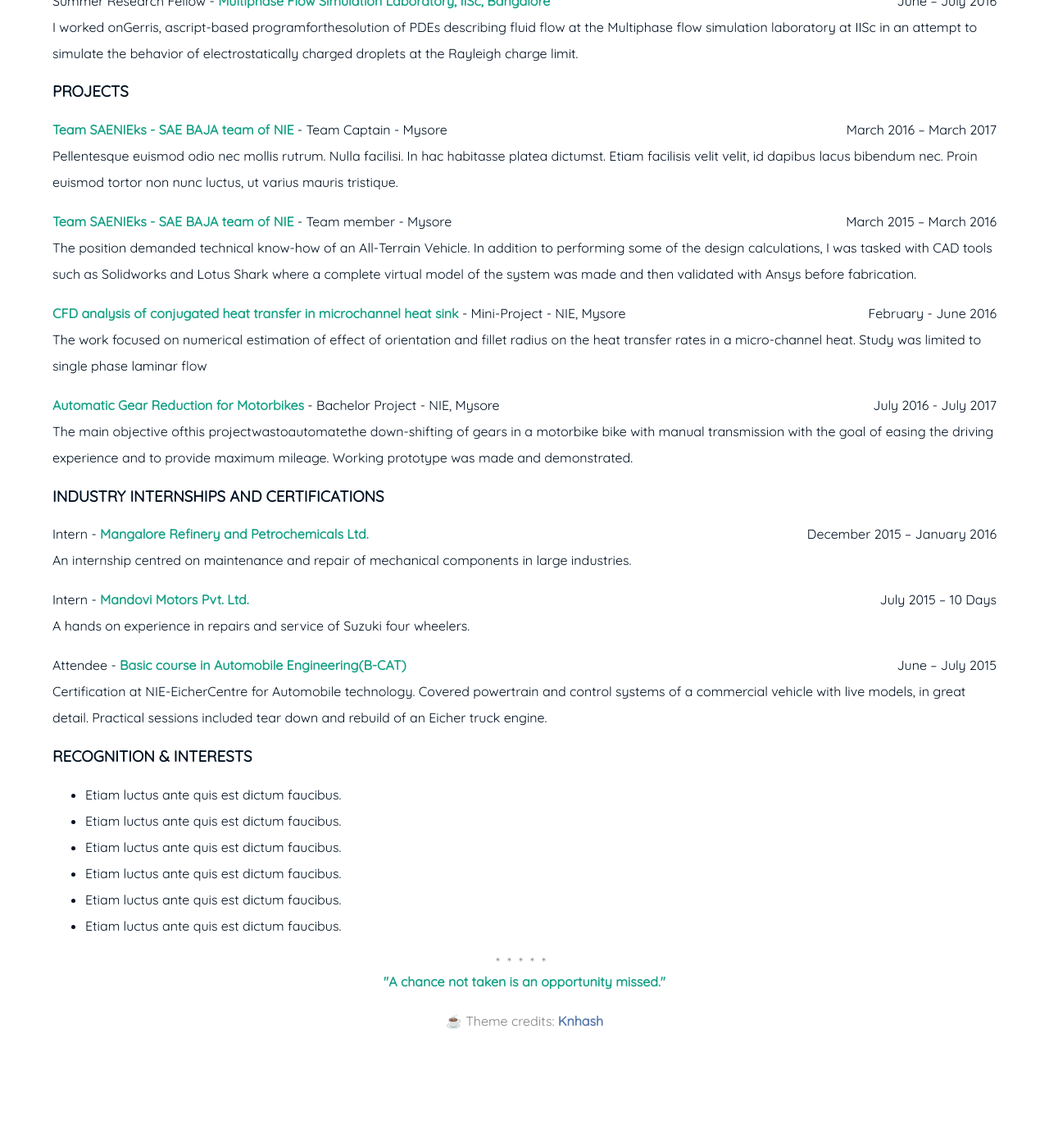
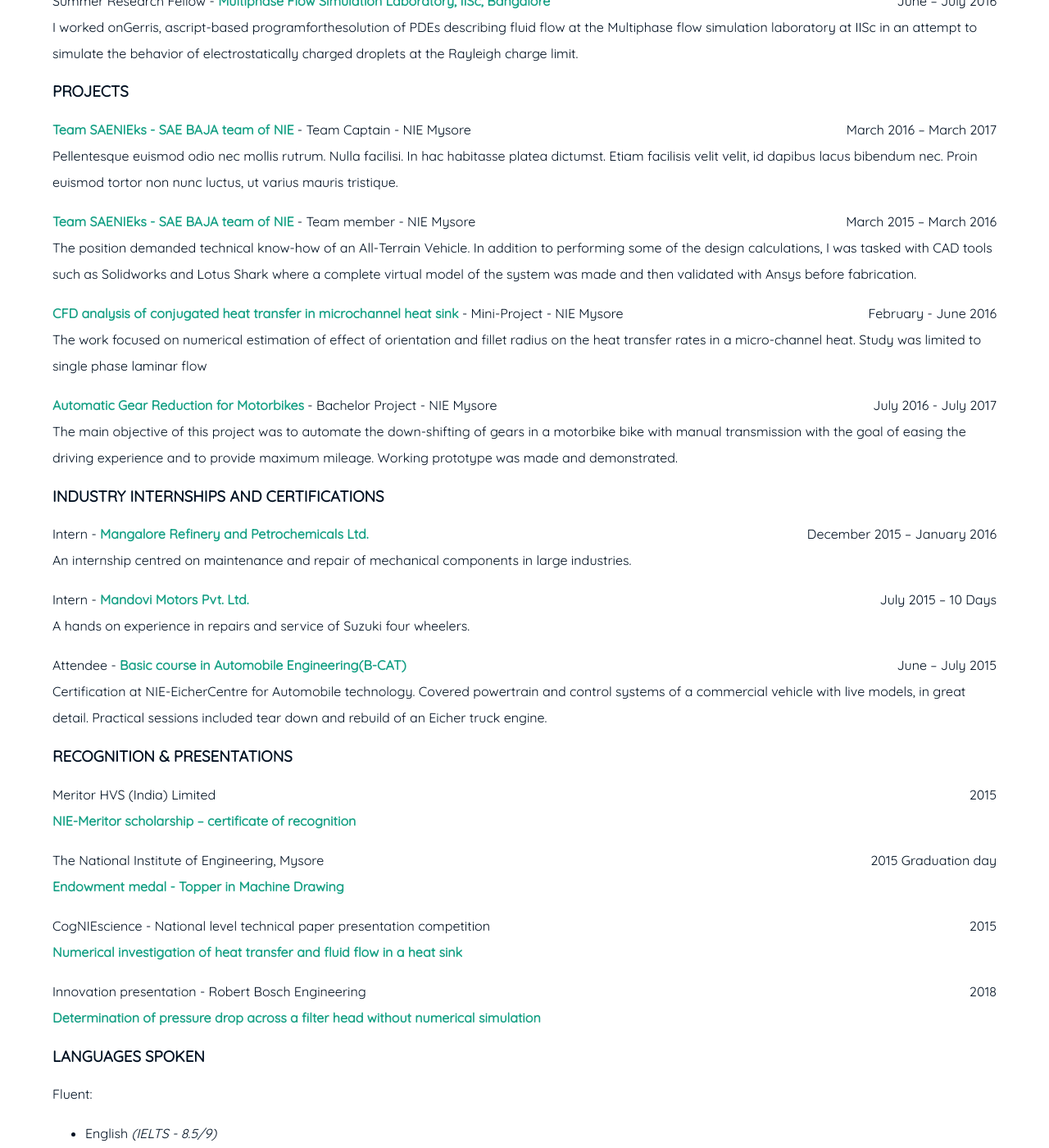
Before and after one commit to Stephen-Tellis/home, a Jekyll site: the page built from resume.md, in a window 1280 px wide and 1400 px high, scrolled down 1121 px. Shown: the whole window at 82% size. Built offline with Jekyll 4.4.1, drawn with Linux system fonts in a browser that asks for light colours; before the commit the page ends 2438 px from its top, so only the background shows below that; some of the changed text lies outside the part shown.

Commit message:
Update resume.md

````diff
--- a/resume.md
+++ b/resume.md
@@ -13,6 +13,7 @@
 ``` CAD - Solidworks, Siemens NX ```
 ``` Project management, Design of Experiments, DFMEA, 8D ```
 
+
 ### EDUCATION
 RWTH Aachen, Germany <span style="float: right; ">2019 - Present</span>
 **Robotics Systems Engineering**
@@ -26,6 +27,7 @@
 **Pre-University**
 Distnction - 92.5%
 
+
 ### WORK AND RESEARCH EXPERIENCE
 
 Engineer - **Robert Bosch Engineering and Business Solutions Pvt.
@@ -36,18 +38,21 @@
 Summer Research Fellow - **Multiphase Flow Simulation Laboratory, IISc, Bangalore** <span style="float: right; ">June – July 2016</span>
 I worked onGerris, ascript-based programforthesolution of PDEs describing fluid flow at the Multiphase flow simulation laboratory at IISc in an attempt to simulate the behavior of electrostatically charged droplets at the Rayleigh charge limit.
 
+
 ### PROJECTS
-**Team SAENIEks - SAE BAJA team of NIE** - Team Captain - Mysore <span style="float: right; ">March 2016 – March 2017</span>
+
+**Team SAENIEks - SAE BAJA team of NIE** - Team Captain - NIE Mysore <span style="float: right; ">March 2016 – March 2017</span>
 Pellentesque euismod odio nec mollis rutrum. Nulla facilisi. In hac habitasse platea dictumst. Etiam facilisis velit velit, id dapibus lacus bibendum nec. Proin euismod tortor non nunc luctus, ut varius mauris tristique.
 
-**Team SAENIEks - SAE BAJA team of NIE** - Team member - Mysore <span style="float: right; ">March 2015 – March 2016</span>
+**Team SAENIEks - SAE BAJA team of NIE** - Team member - NIE Mysore <span style="float: right; ">March 2015 – March 2016</span>
 The position demanded technical know-how of an All-Terrain Vehicle. In addition to performing some of the design calculations, I was tasked with CAD tools such as Solidworks and Lotus Shark where a complete virtual model of the system was made and then validated with Ansys before fabrication.
 
-**CFD analysis of conjugated heat transfer in microchannel heat sink** - Mini-Project - NIE, Mysore <span style="float: right; ">February - June 2016</span>
+**CFD analysis of conjugated heat transfer in microchannel heat sink** - Mini-Project - NIE Mysore <span style="float: right; ">February - June 2016</span>
 The work focused on numerical estimation of effect of orientation and fillet radius on the heat transfer rates in a micro-channel heat. Study was limited to single phase laminar flow
 
-**Automatic Gear Reduction for Motorbikes** - Bachelor Project - NIE, Mysore <span style="float: right; ">July 2016 - July 2017</span>
-The main objective ofthis projectwastoautomatethe down-shifting of gears in a motorbike bike with manual transmission with the goal of easing the driving experience and to provide maximum mileage. Working prototype was made and demonstrated.
+**Automatic Gear Reduction for Motorbikes** - Bachelor Project - NIE Mysore <span style="float: right; ">July 2016 - July 2017</span>
+The main objective of this project was to automate the down-shifting of gears in a motorbike bike with manual transmission with the goal of easing the driving experience and to provide maximum mileage. Working prototype was made and demonstrated.
+
 
 ### INDUSTRY INTERNSHIPS AND CERTIFICATIONS
 
@@ -60,11 +65,26 @@
 Attendee - **Basic course in Automobile Engineering(B-CAT)** <span style="float: right; ">June – July 2015</span>
 Certification at NIE-EicherCentre for Automobile technology. Covered powertrain and control systems of a commercial vehicle with live models, in great detail. Practical sessions included tear down and rebuild of an Eicher truck engine.
 
-### RECOGNITION & INTERESTS
 
-- Etiam luctus ante quis est dictum faucibus.
-- Etiam luctus ante quis est dictum faucibus.
-- Etiam luctus ante quis est dictum faucibus.
-- Etiam luctus ante quis est dictum faucibus.
-- Etiam luctus ante quis est dictum faucibus.
-- Etiam luctus ante quis est dictum faucibus.
+### RECOGNITION & PRESENTATIONS
+
+Meritor HVS (India) Limited <span style="float: right; ">2015</span>
+**NIE-Meritor scholarship – certificate of recognition**
+
+The National Institute of Engineering, Mysore <span style="float: right; ">2015 Graduation day</span>
+**Endowment medal - Topper in Machine Drawing**
+
+CogNIEscience - National level technical paper presentation competition <span style="float: right; ">2015</span>
+**Numerical investigation of heat transfer and fluid flow in a heat sink**
+
+Innovation presentation - Robert Bosch Engineering <span style="float: right; ">2018</span>
+**Determination of pressure drop across a filter head without numerical simulation**
+
+### LANGUAGES SPOKEN
+Fluent:
+- English *(IELTS - 8.5/9)*
+- Hindi
+- Kannada
+- Konkani
+Conversational:
+- German *(Pursuing - A2)*
````
